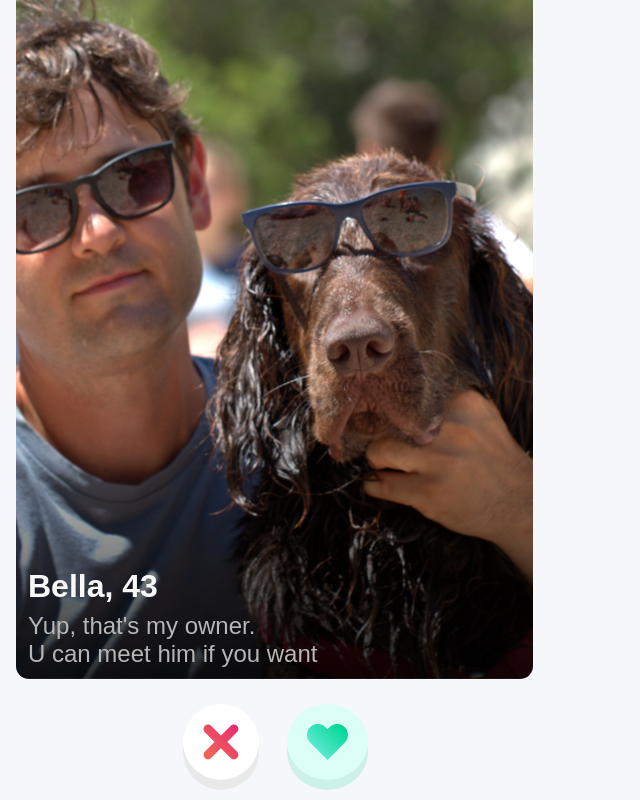
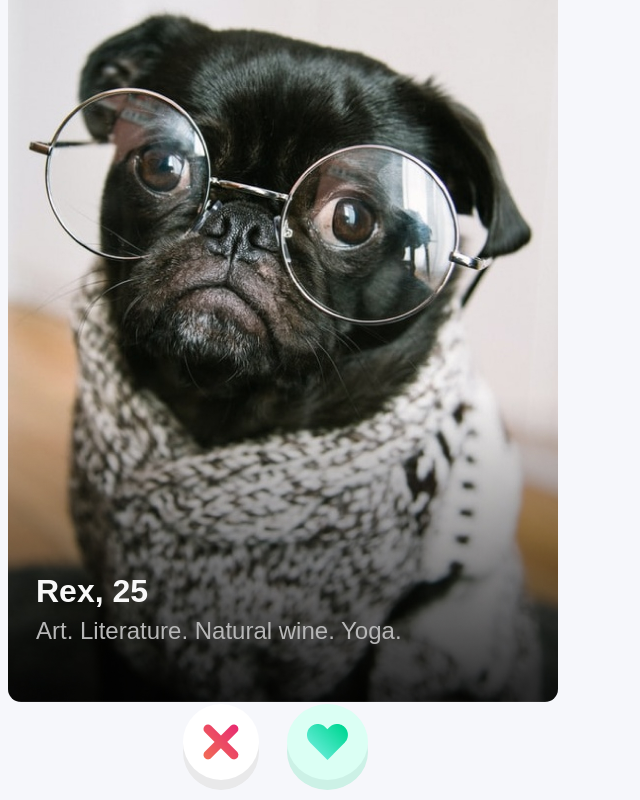
Before and after one commit to agnesnora/tindog, a plain HTML site: page index.html in a window 1280 px wide. Both pictures are taken after a click on the button 327 px from the left and 901 px from the top of the page. Shown: the part 153-953 px from the top of the page, without its empty margins (0-640 px from the left). Drawn offline with nearby package versions, Linux system fonts and the light colour scheme; a web font is replaced by a local one.

Commit message:
images instead of bg images

```diff
--- a/Dog.js
+++ b/Dog.js
@@ -6,17 +6,18 @@ class Doggy {
   }
   getDogHtml() {
     const { name, avatar, bio, age, hasBeenSwiped, hasBeenLiked } = this;
-    return `    <div
-    id="dog-picture"
-    style="background-image: url('${avatar}')"
-  > <div id="dog-intro">
-    <h1>${name}, ${age}</h1>
-    <p>${bio}</p>
-  </div>
+    return `  <div class = "feature-suggestion">
+                  <div id="dog-intro">
+                    <h1>${name}, ${age}</h1>
+                    <p>${bio}</p>
+                </div>
+                <img class="dog-img" src = '${avatar}'>
+              </div>
+
 
   `;
   }
-  setMatchStatus() {
+  setMatchStatus(bool) {
     hasBeenLiked = true;
     hasBeenSwiped = true;
   }
--- a/data.js
+++ b/data.js
@@ -23,6 +23,14 @@ const dogs = [
     hasBeenSwiped: false,
     hasBeenLiked: false,
   },
+  {
+    name: "Rex",
+    avatar: "images/dog-rex.jpg",
+    age: 25,
+    bio: "Art. Literature. Natural wine. Yoga.",
+    hasBeenSwiped: false,
+    hasBeenLiked: false,
+  },
 ];
 
 export default dogs;
--- a/index.css
+++ b/index.css
@@ -54,7 +54,7 @@ main {
 #dog-intro {
   position: absolute;
   left: 28px;
-  top: 700px;
+  bottom: 10px;
 }
 
 footer {
@@ -104,27 +104,27 @@ button {
 }
 
 /* DOG IMAGES */
+
+#dog-card.dog-img {
+  width: 100%;
+  border-radius: 13px;
+}
+
+.dog-img {
+  border-radius: 13px;
+}
 #dog-card {
   height: 751px;
   width: 97%;
-  border-radius: 13px;
-  background-repeat: no-repeat;
-  background-size: cover;
-  background-position: center;
+  position: relative;
+  width: 100%;
+
   margin-left: 0.5rem;
 }
-#dog-picture {
-  height: 751px;
-  width: 97%;
-  border-radius: 13px;
-  background-repeat: no-repeat;
-  background-size: cover;
-  background-position: center;
-  margin-left: 0.5rem;
-}
+
 /* STAMP */
 
-main img {
+#badge img {
   transform: rotate(-30deg);
   margin-left: 15px;
 }
--- a/index.html
+++ b/index.html
@@ -29,7 +29,7 @@
     </header>
     <main>
       <div id="dog-card">
-        <p>bliblablu</p>
+
 
           <div id="badge">
             <div id="like-badge">
--- a/index.js
+++ b/index.js
@@ -3,7 +3,7 @@
 import Doggy from "./Dog.js";
 import dogs from "./data.js";
 
-let currentDogIndex = 0;
+let currentDogIndex = -1;
 let currentDog = new Doggy(dogs[currentDogIndex]);
 
 currentDog.getDogHtml();
```
